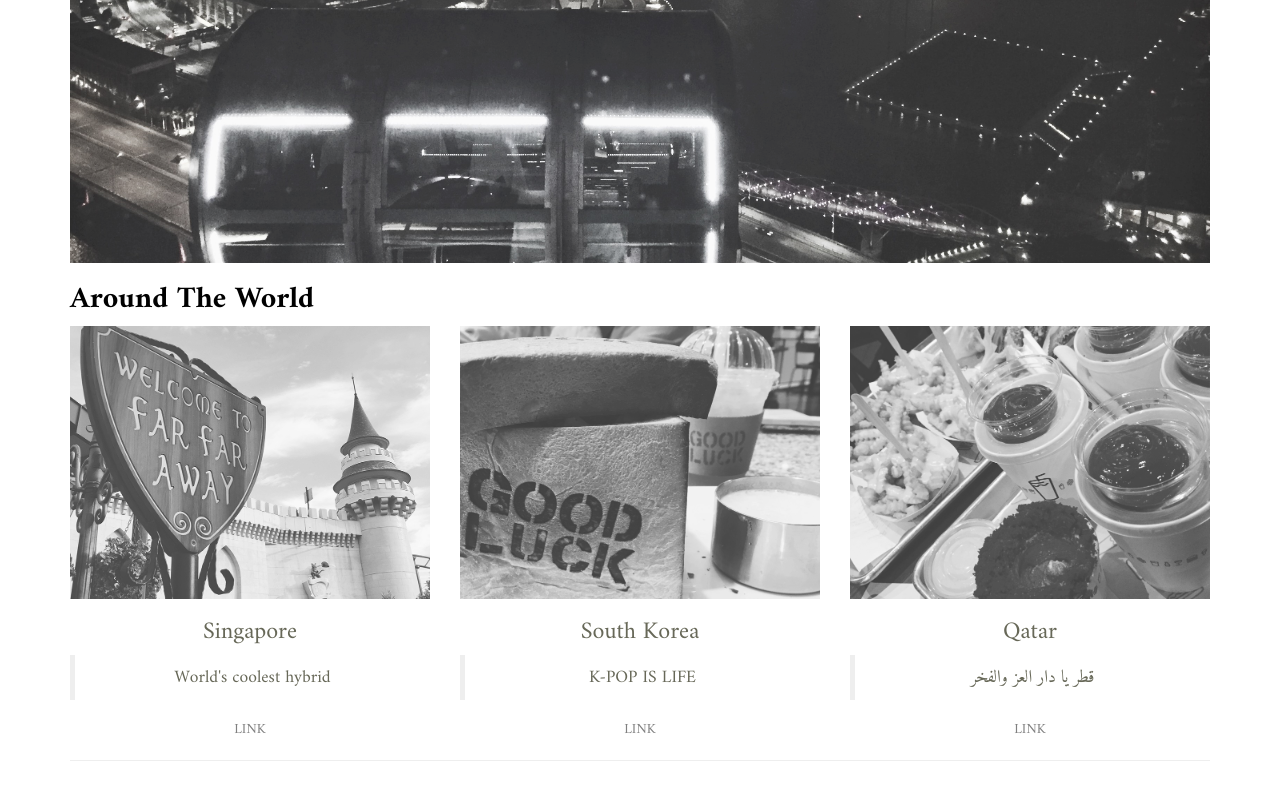
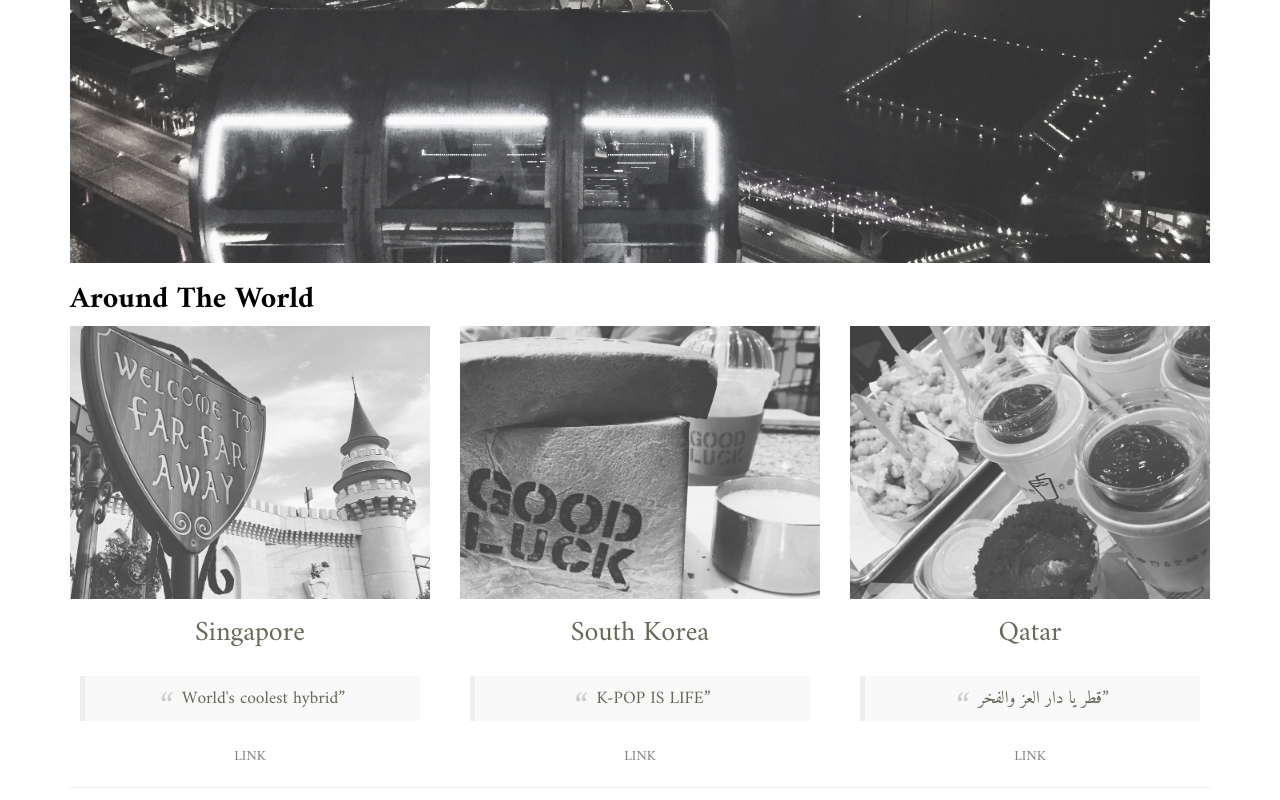
Before and after one commit to beroXD/P3-Portfolio, a plain HTML site: page Myblog.html in a window 1280 px wide. Shown: the part 593-1393 px from the top of the page. Drawn offline with Linux system fonts and the light colour scheme; a web font is replaced by a local one.

Commit message:
Update profstyle.css

```diff
--- a/css/profstyle.css
+++ b/css/profstyle.css
@@ -13,6 +13,7 @@ body {
 	font-size: 7em;
 	font-family: 'Megrim', cursive;
 	color: black;
+	margin-top: 20px;
 }
 
 .title-super {
@@ -46,12 +47,8 @@ body {
 	font-weight: 700;
 }
 
-.title-logo {
-	margin-top: 20px;
-}
-
 img.singapore, img.korea, img.qatar {
-	-webkit-filter: grayscale(100%); /* Safari 6.0 - 9.0 */
+	-webkit-filter: grayscale(100%);	/* Safari 6.0 - 9.0 */
 	filter: grayscale(100%);
 	background-color: dimgray;
 	opacity: 0.80;
@@ -60,6 +57,35 @@ img.singapore, img.korea, img.qatar {
 img.singapore:hover, img.korea:hover, img.qatar:hover {
 	filter: none;
 	opacity: inherit;
+}
+
+h3 {
+	font-size: 2em;
+	margin-bottom: 0;
+}
+
+blockquote {
+	background: #f9f9f9;
+	margin: 1.5em 10px;
+	quotes: "\201C""\201D""\2018""\2019";
+}
+
+blockquote:before {
+	color: #ccc;
+	content: open-quote;
+	font-size: 2em;
+	line-height: 0.1em;
+	margin-right: 0.25em;
+	vertical-align: -0.4em;
+}
+
+blockquote:after{
+	content: close-quote;
+}
+
+blockquote p {
+	font-size: 1em;
+	display: inline;
 }
 
 ul.social {
```
